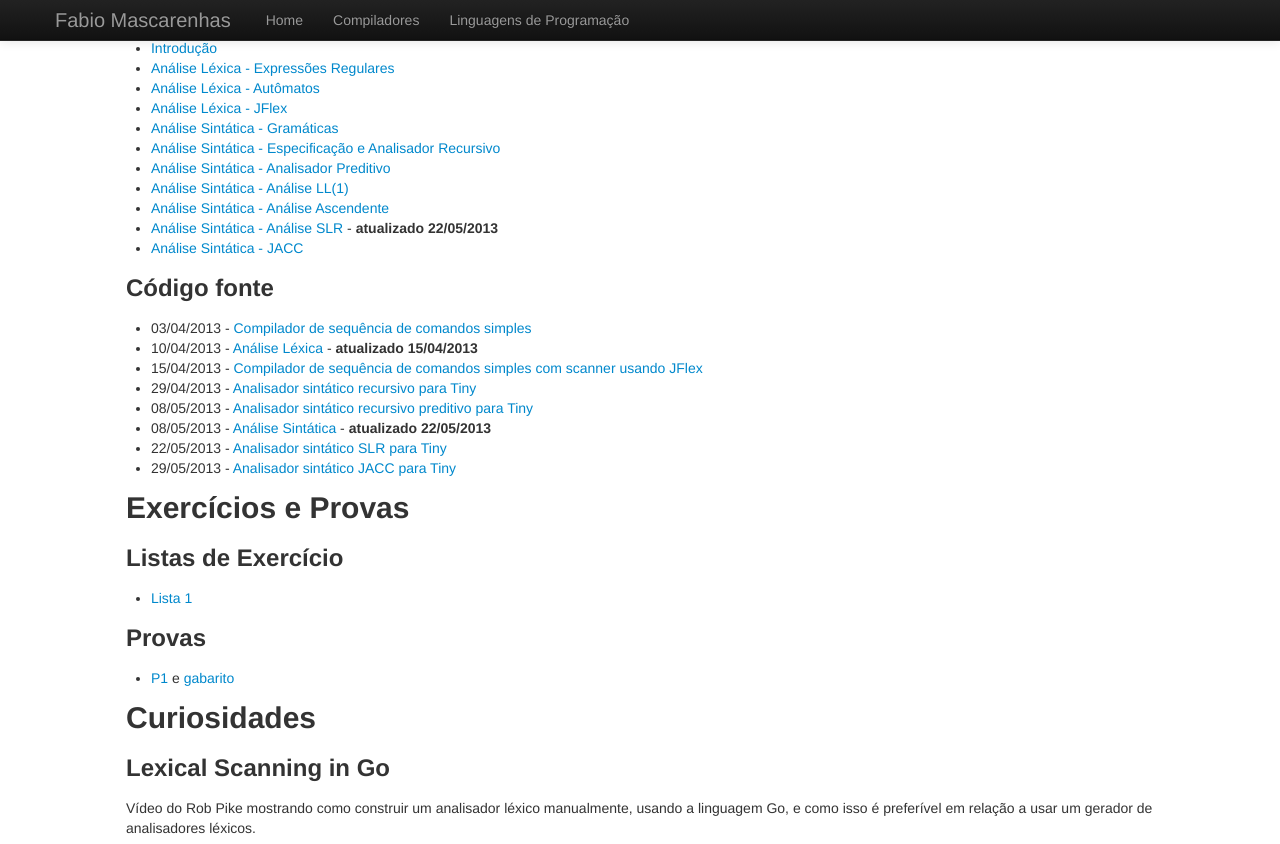
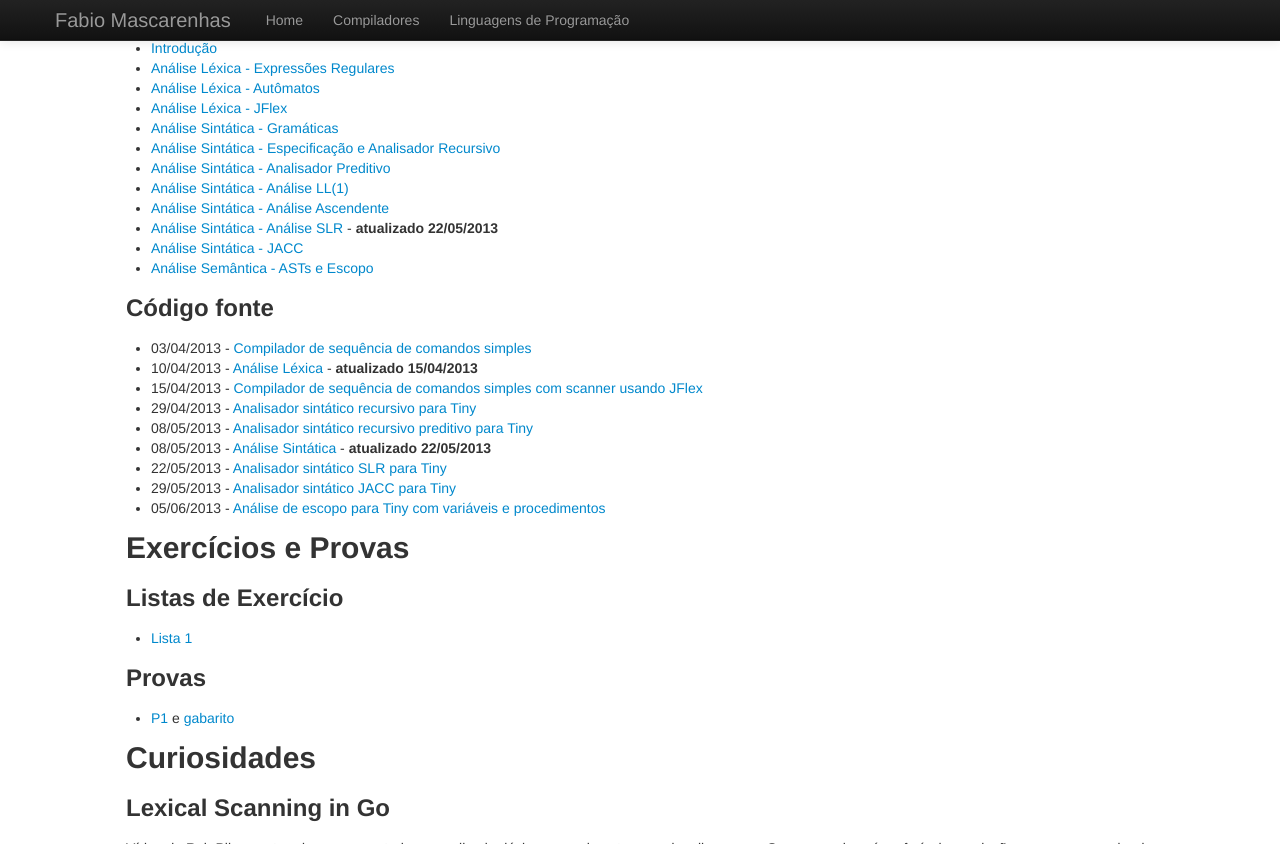
Before and after one commit to fabiomascarenhas/fabiomascarenhas.github.com, a Jekyll site: the page built from comp/index.md, in a window 1280 px wide and 900 px high, scrolled down 1243 px, cut to the strip 0-844 px from the top of the window. Built offline with Jekyll 4.4.1, drawn with Linux system fonts in a browser that asks for light colours.

Commit message:
notas de aula compiladores 03 e 05/06

```diff
--- a/comp/index.md
+++ b/comp/index.md
@@ -114,6 +114,7 @@ Notas de Aula
 * [Análise Sintática - Análise Ascendente](09Ascendente.pdf)
 * [Análise Sintática - Análise SLR](10SLR.pdf) - **atualizado 22/05/2013**
 * [Análise Sintática - JACC](11JACC.pdf)
+* [Análise Semântica - ASTs e Escopo](12Semantica.pdf)
 
 ### Código fonte
 
@@ -125,6 +126,7 @@ Notas de Aula
 * 08/05/2013 - [Análise Sintática](Parsing.zip) - **atualizado 22/05/2013**
 * 22/05/2013 - [Analisador sintático SLR para Tiny](Tiny_SLR.zip)
 * 29/05/2013 - [Analisador sintático JACC para Tiny](Tiny_JACC.zip)
+* 05/06/2013 - [Análise de escopo para Tiny com variáveis e procedimentos](Tiny_Escopo.zip)
 
 Exercícios e Provas
 -------------------
```
Also changed, not shown: 2 other files.
